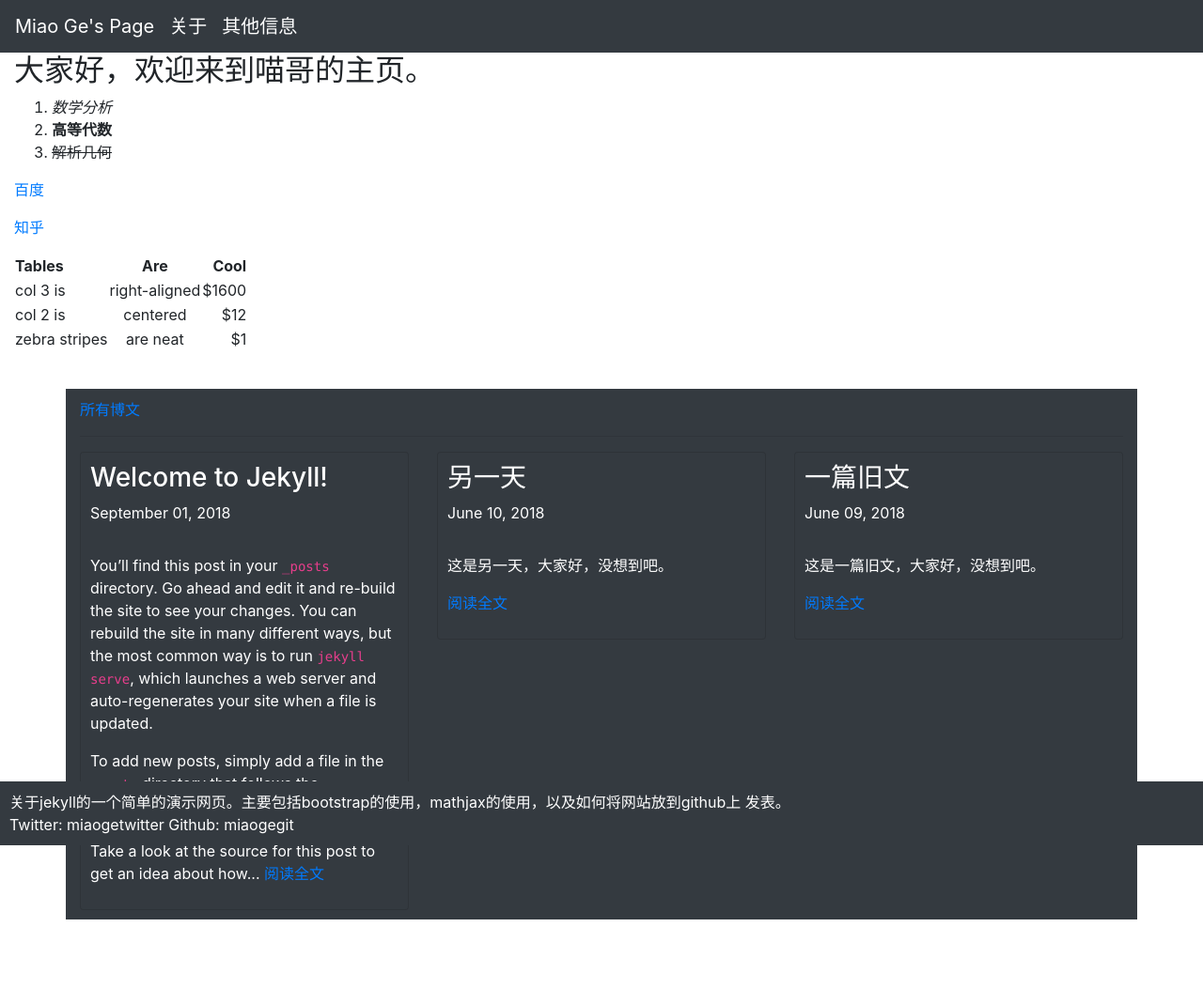
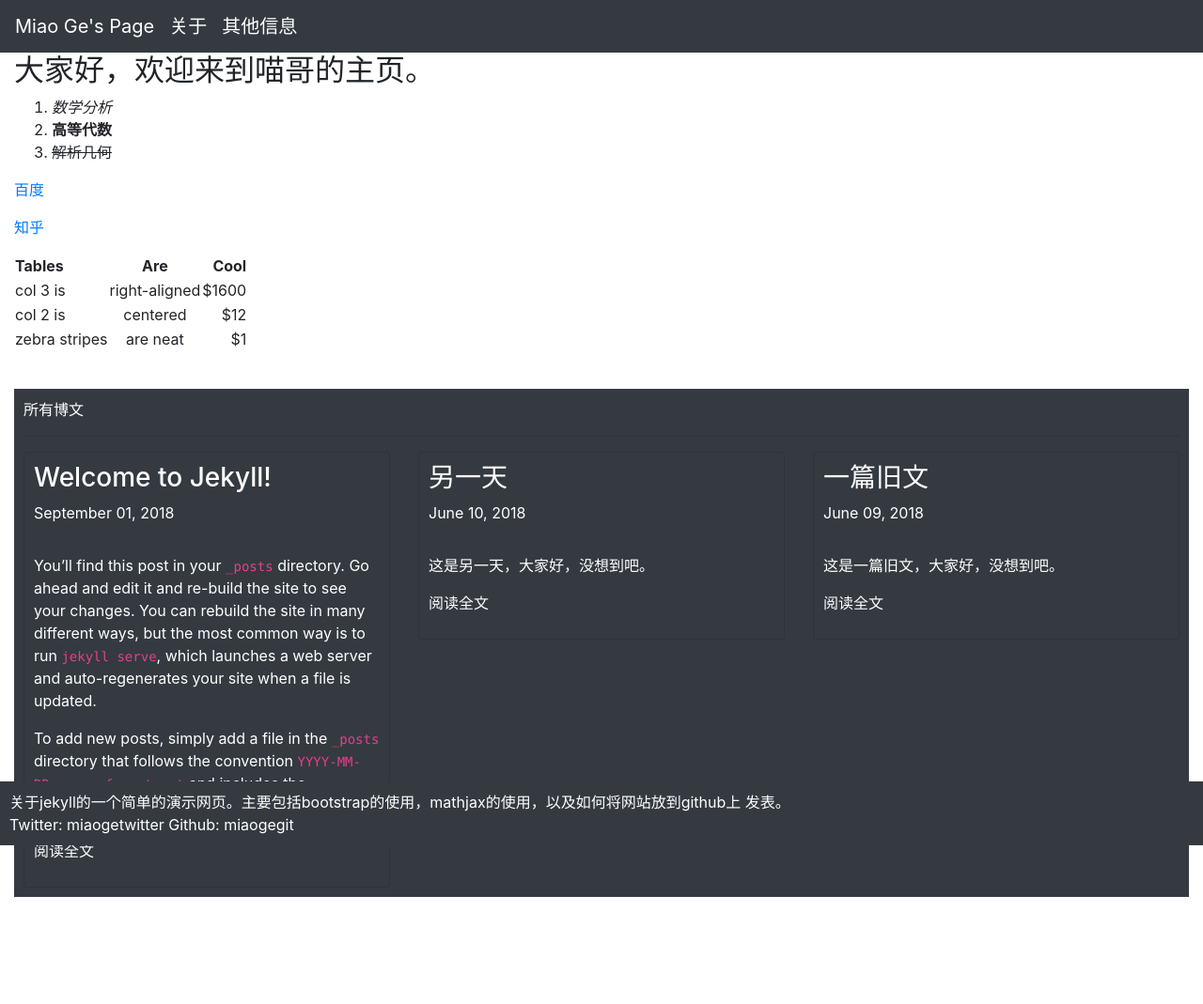
Before and after one commit to lively-cat-lover/miao-page, a Jekyll site: the page built from index.md, in a window 1280 px wide. Shown: the whole page at 94% size. Built offline with Jekyll 4.4.1, drawn with Linux system fonts in a browser that asks for light colours; our own code applies the rules of GitHub Pages for plain Markdown files; after the commit the page ends 1045 px from its top, so only the background shows below that.

Commit message:
change some css styles

```diff
--- a/_includes/blog-part.html
+++ b/_includes/blog-part.html
@@ -1,4 +1,4 @@
-<div class="container bg-dark">
+<div class="panel footer-margin bg-dark">
     <a href="#">所有博文</a>
     <hr>
     <div class="row">
--- a/assets/css/main.css
+++ b/assets/css/main.css
@@ -3,7 +3,14 @@
     padding: 10px;
 }
 
-.container{
-    margin-bottom: 90px;
+.panel{
     margin-top: 40px;
 }
+
+.footer-margin{
+    margin-bottom: 90px;
+}
+
+.bg-dark a{
+    color: white;
+}
```
